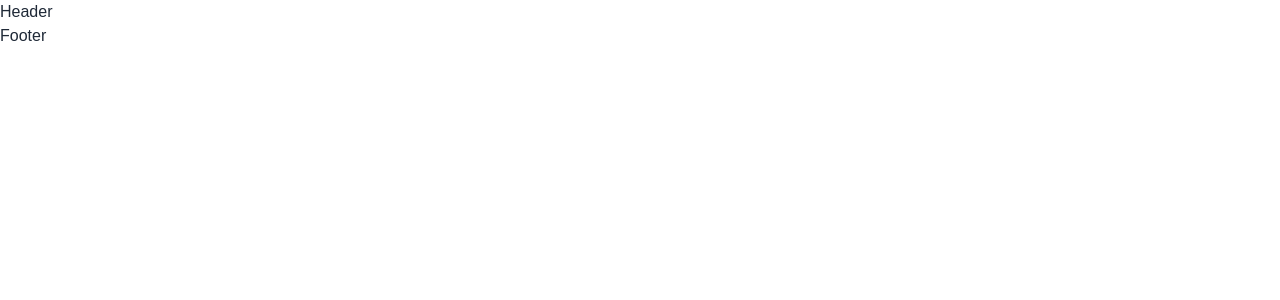
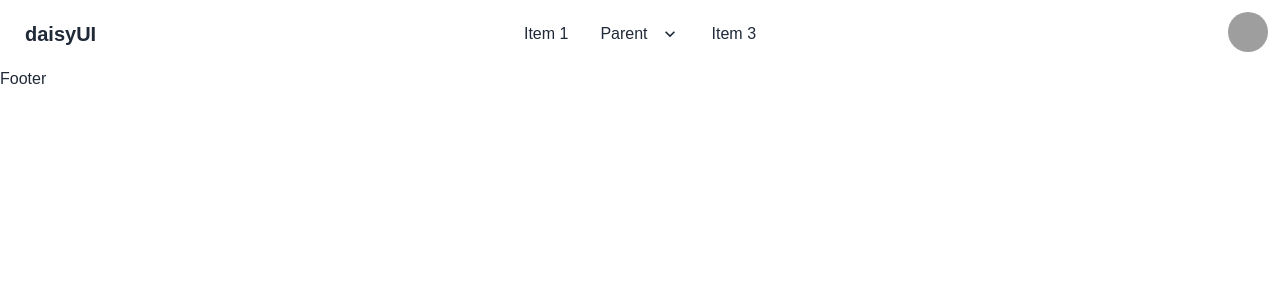
Before and after one commit to nhridoy/manufacturer-website-client-side, a React (Create React App) app: page / in a window 1280 px wide. Shown: the top 300 px of the page. Built offline with nearby package versions, Linux system fonts and the light colour scheme; grey boxes are pictures that could not be loaded.

Commit message:
Header Component

```diff
--- a/src/components/Header/Header.js
+++ b/src/components/Header/Header.js
@@ -2,7 +2,65 @@
 
 const Header = () => {
     return (
-        <div>Header</div>
+        <div className="navbar bg-base-100">
+            <div className="navbar-start">
+                <div className="dropdown">
+                    <label tabIndex="0" className="btn btn-ghost lg:hidden">
+                        <svg xmlns="http://www.w3.org/2000/svg" className="h-5 w-5" fill="none" viewBox="0 0 24 24" stroke="currentColor"><path strokeLinecap="round" strokeLinejoin="round" strokeWidth="2" d="M4 6h16M4 12h8m-8 6h16" /></svg>
+                    </label>
+                    <ul tabIndex="0" className="menu menu-compact dropdown-content mt-3 p-2 shadow bg-base-100 rounded-box w-52">
+                        <li><a>Item 1</a></li>
+                        <li tabIndex="0">
+                            <a className="justify-between">
+                                Parent
+                                <svg className="fill-current" xmlns="http://www.w3.org/2000/svg" width="24" height="24" viewBox="0 0 24 24"><path d="M8.59,16.58L13.17,12L8.59,7.41L10,6L16,12L10,18L8.59,16.58Z" /></svg>
+                            </a>
+                            <ul className="p-2">
+                                <li><a>Submenu 1</a></li>
+                                <li><a>Submenu 2</a></li>
+                            </ul>
+                        </li>
+                        <li><a>Item 3</a></li>
+                    </ul>
+                </div>
+                <a className="btn btn-ghost normal-case text-xl">daisyUI</a>
+            </div>
+            <div className="navbar-center hidden lg:flex">
+                <ul className="menu menu-horizontal p-0">
+                    <li><a>Item 1</a></li>
+                    <li tabIndex="0">
+                        <a>
+                            Parent
+                            <svg className="fill-current" xmlns="http://www.w3.org/2000/svg" width="20" height="20" viewBox="0 0 24 24"><path d="M7.41,8.58L12,13.17L16.59,8.58L18,10L12,16L6,10L7.41,8.58Z" /></svg>
+                        </a>
+                        <ul className="p-2">
+                            <li><a>Submenu 1</a></li>
+                            <li><a>Submenu 2</a></li>
+                        </ul>
+                    </li>
+                    <li><a>Item 3</a></li>
+                </ul>
+            </div>
+            <div className="navbar-end">
+                <div className="dropdown dropdown-end">
+                    <label tabIndex="0" className="btn btn-ghost btn-circle avatar">
+                        <div className="w-10 rounded-full">
+                            <img src="https://api.lorem.space/image/face?hash=33791" />
+                        </div>
+                    </label>
+                    <ul tabindex="0" className="menu menu-compact dropdown-content mt-3 p-2 shadow bg-base-100 rounded-box w-52">
+                        <li>
+                            <a className="justify-between">
+                                Profile
+                                <span className="badge">New</span>
+                            </a>
+                        </li>
+                        <li><a>Settings</a></li>
+                        <li><a>Logout</a></li>
+                    </ul>
+                </div>
+            </div>
+        </div>
     )
 }
 
```
